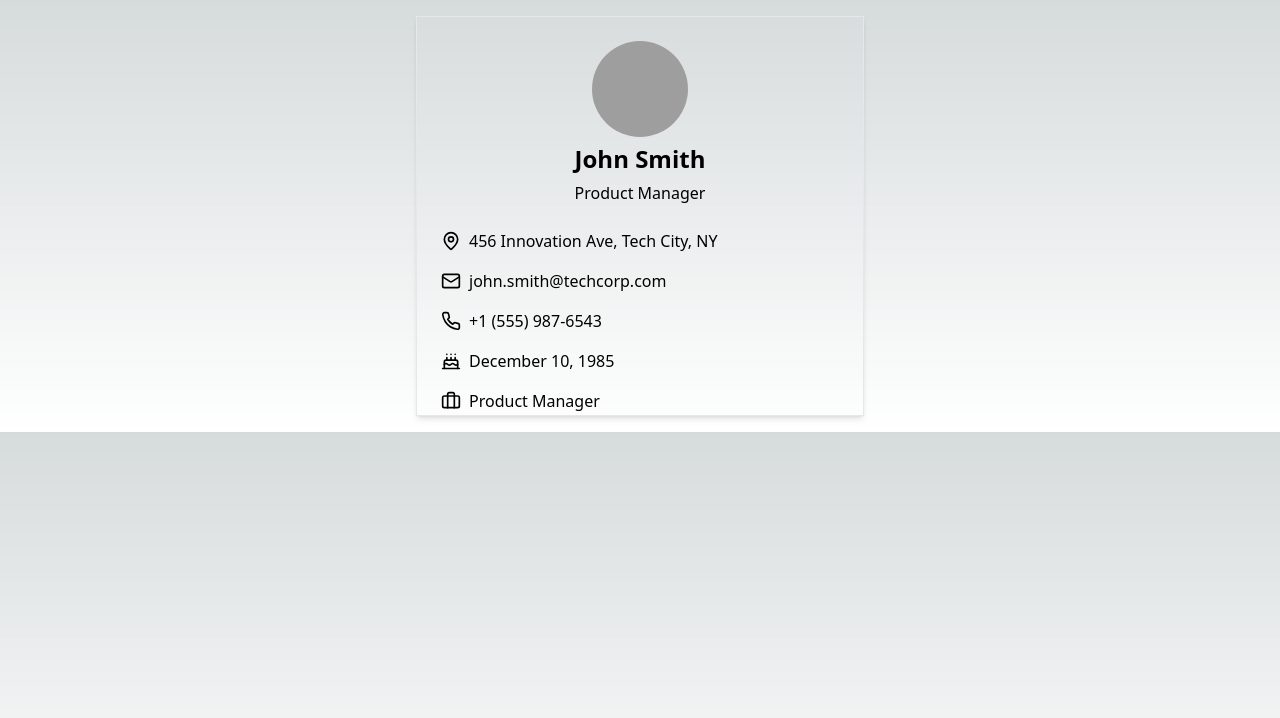
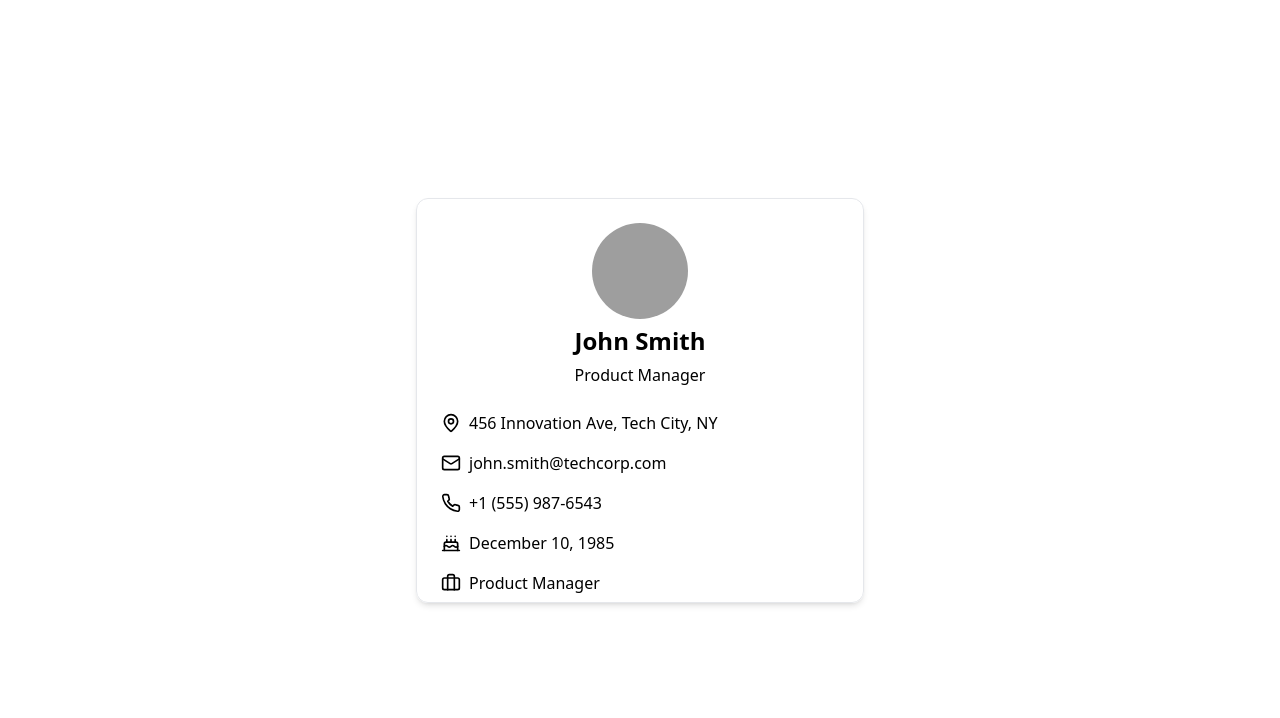
Before and after one commit to ihsangan/copy-vite, a React (Vite) app: page / in a window 1280 px wide. Shown: the top 718 px of the page. Built offline with nearby package versions, Linux system fonts and the light colour scheme; grey boxes are pictures that could not be loaded.

Commit message:
local edit

```diff
--- a/src/App.tsx
+++ b/src/App.tsx
@@ -21,13 +21,13 @@ function App() {
   const handleFlip = () => setIsFlipped(!isFlipped)
 
   return (
-    <div className="container mx-auto p-4">
+    <div className="flex items-center justify-center min-h-screen p-4">
       <div
         className={`flip-card w-full max-w-md mx-auto cursor-pointer ${isFlipped ? 'flipped' : ''}`}
         onClick={handleFlip}
       >
         <div className="flip-card-inner">
-          <Card className="flip-card-front rounded-lg shadow-md">
+          <Card className="flip-card-front rounded-xl shadow-md overflow-hidden">
             <CardHeader className="flex flex-col items-center">
               <Avatar className="w-24 h-24">
                 <AvatarImage src={profile.imageUrl} alt={profile.name} />
@@ -59,7 +59,7 @@ function App() {
               </div>
             </CardContent>
           </Card>
-          <Card className="flip-card-back rounded-lg shadow-md">
+          <Card className="flip-card-back rounded-xl overflow-hidden shadow-md">
             <CardHeader>
               <h2 className="text-2xl font-bold text-center">{profile.name}</h2>
             </CardHeader>
@@ -69,7 +69,7 @@ function App() {
                   <Heart className="w-5 h-5 text-muted-foreground" />
                   <span className="font-semibold">Hobbies</span>
                 </div>
-                <ul className="list-disc list-inside">
+                <ul className="list-disc list-inside pl-5">
                   {profile.hobbies.map((hobby, index) => (
                     <li key={index}>{hobby}</li>
                   ))}
--- a/src/index.css
+++ b/src/index.css
@@ -4,7 +4,7 @@
 
 :root {
   --foreground-rgb: 0, 0, 0;
-  --background-start-rgb: 214, 219, 220;
+  --background-start-rgb: 255, 255, 255;
   --background-end-rgb: 255, 255, 255;
 }
 
@@ -28,7 +28,7 @@ body {
 
 .flip-card {
   perspective: 1000px;
-  height: 400px;
+  height: 405px;
 }
 
 .flip-card-inner {
```
